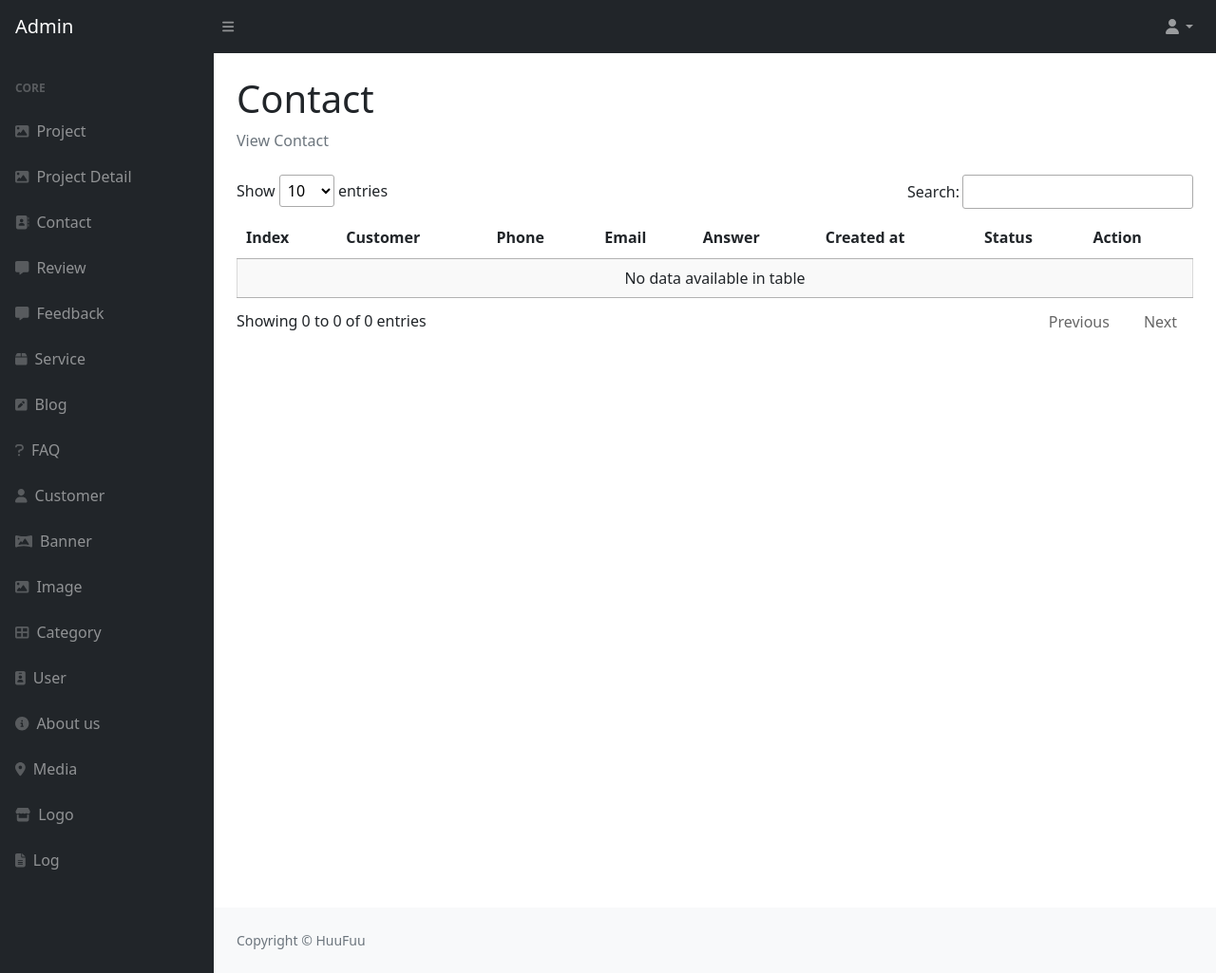
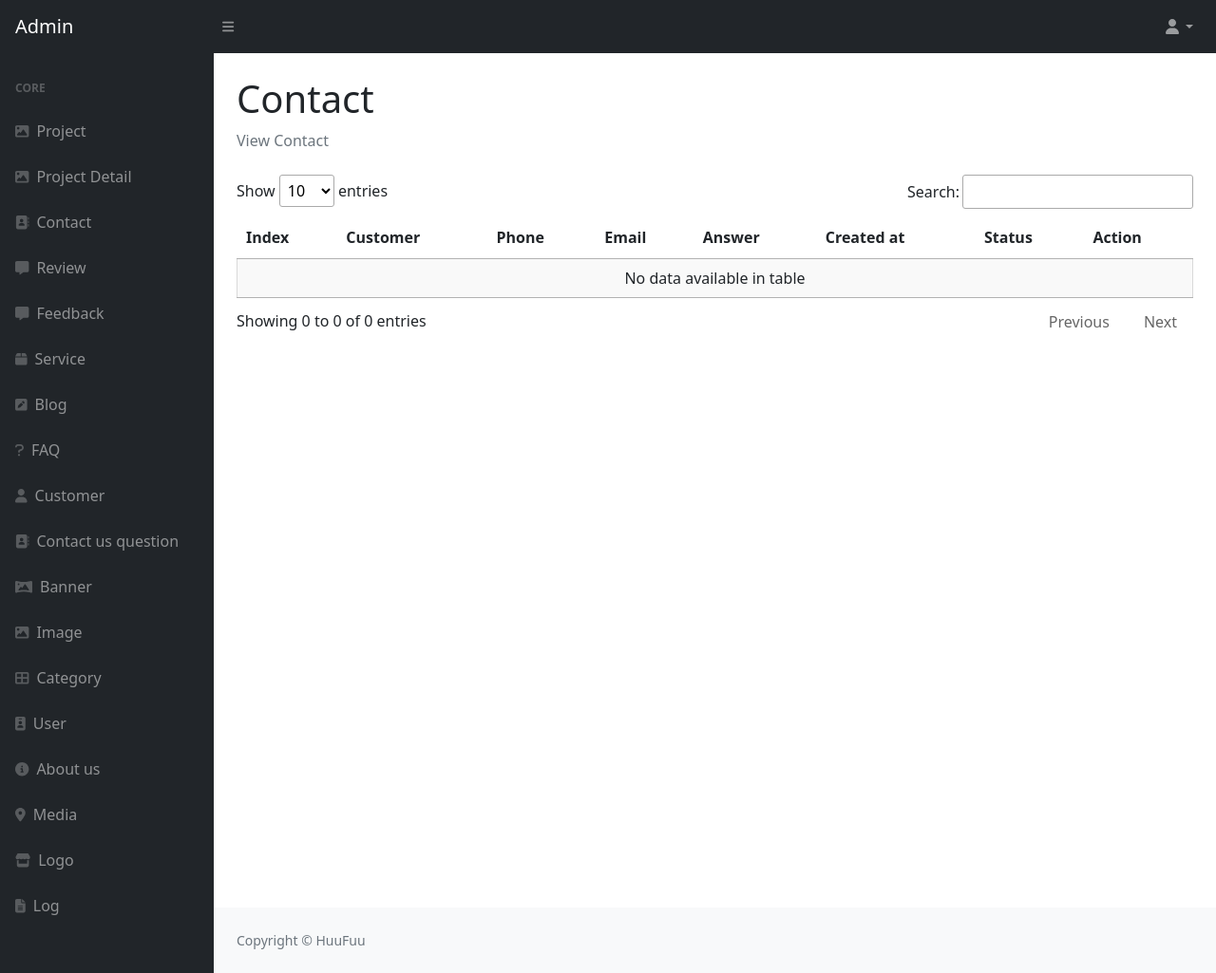
Before and after one commit to banhmithit18/huufuu, a PHP site: page /admin/views/index.php in a window 1280 px wide. Shown: the whole page at 95% size. Run offline with PHP 8.4, Linux system fonts and the light colour scheme; the visitor is signed in with stand-in values (Sample User, id 1); some libraries are stand-ins or nearby versions.

Commit message:
add contact question href

```diff
--- a/admin/includes/header.php
+++ b/admin/includes/header.php
@@ -88,6 +88,10 @@ if (!isset($_SESSION['user_id'])) {
                             <div class="sb-nav-link-icon"><i class="fa-solid fa-user"></i></div>
                             Customer
                         </a>
+                        <a class="nav-link" href="contact_question">
+                            <div class="sb-nav-link-icon"><i class="fa-solid fa-address-book"></i></div>
+                            Contact us question
+                        </a>
                         <a class="nav-link" href="banner">
                             <div class="sb-nav-link-icon"><i class="fa-solid fa-panorama"></i></div>
                             Banner
```
